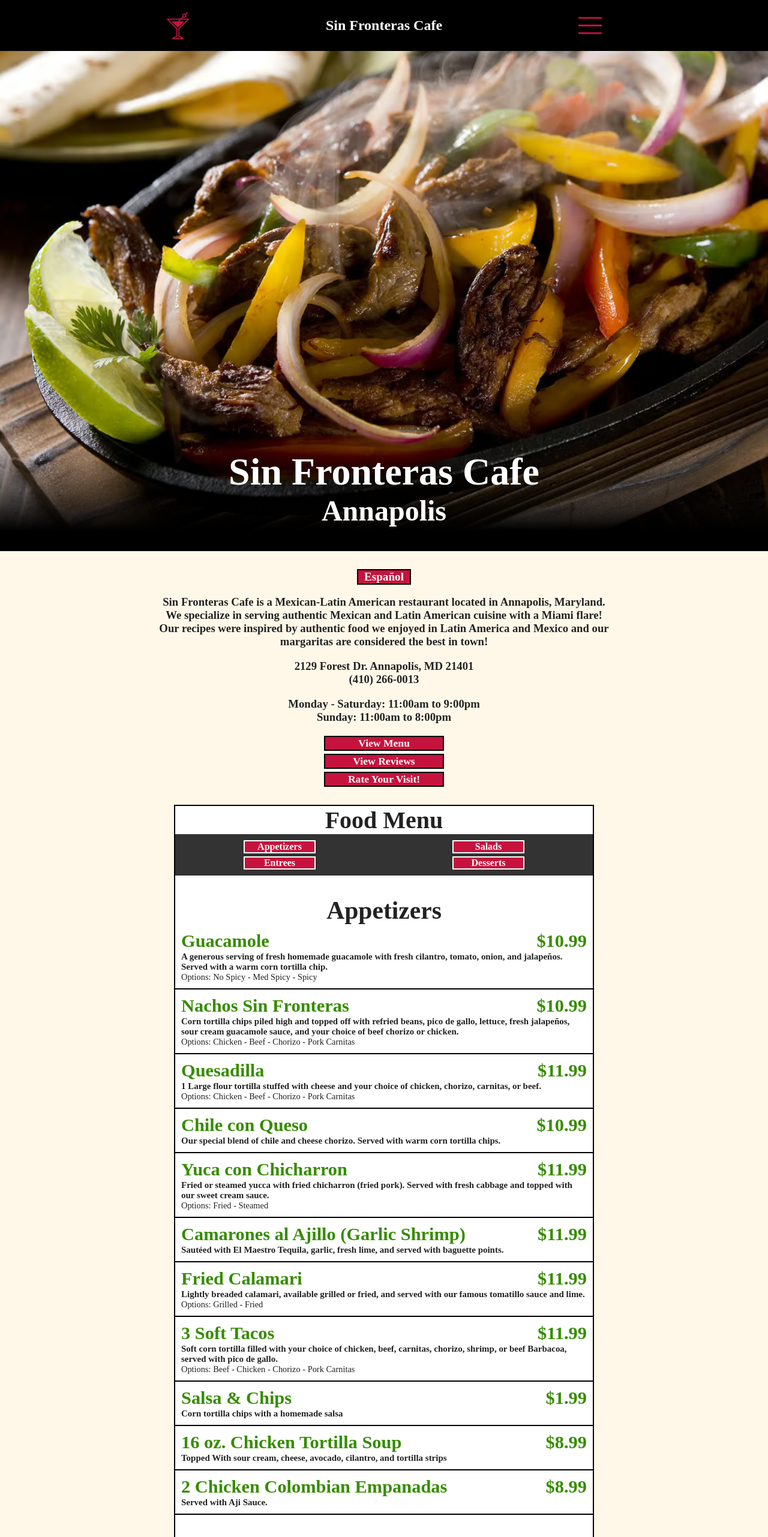
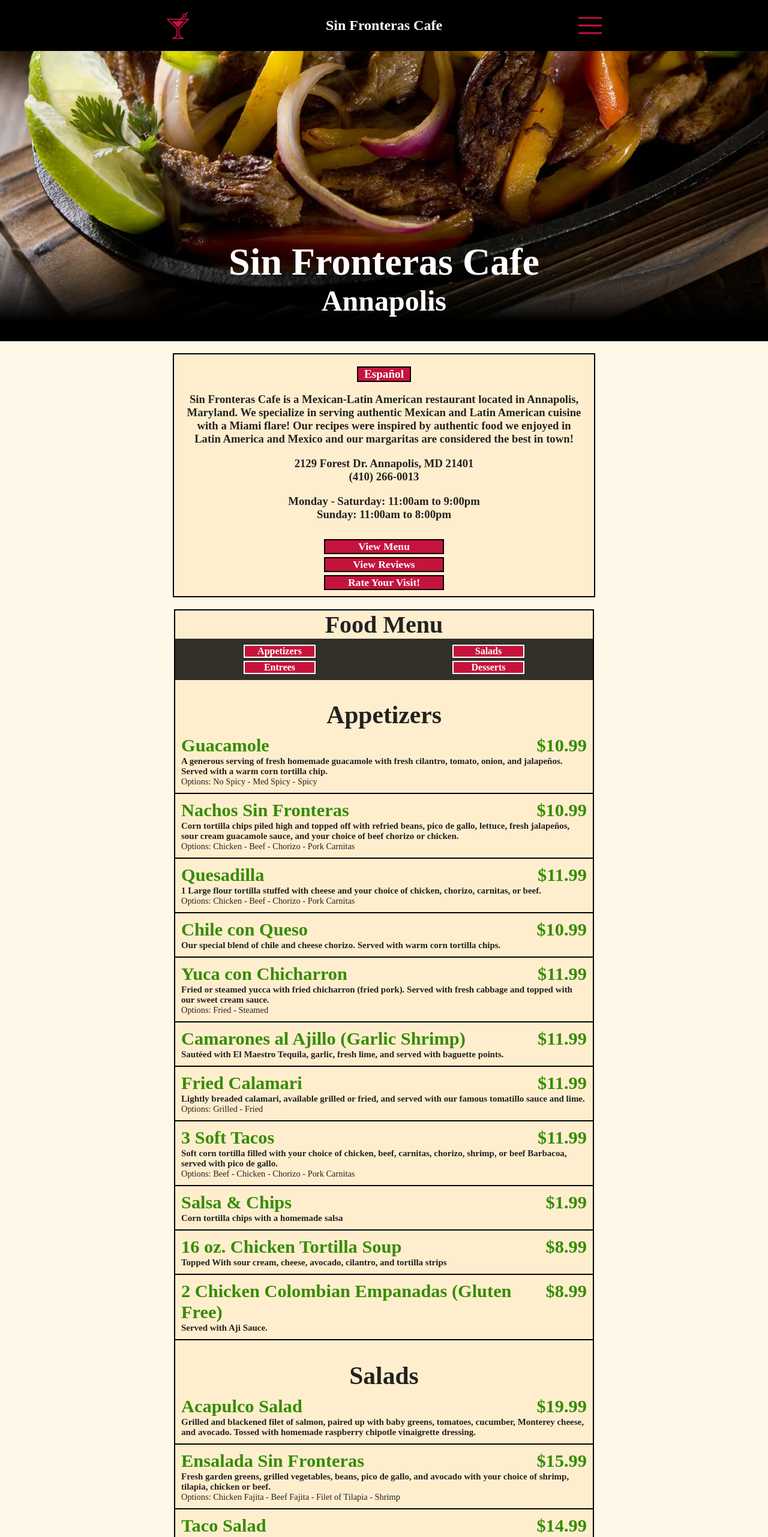
Before and after one commit to isaiahxs/Sin-Fronteras-Cafe, a React (Create React App) app: page / in a window 1280 px wide. Shown: the top 2563 px of the page at 60% size. Built offline with nearby package versions, Linux system fonts and the light colour scheme; a web font is replaced by a local one.

Commit message:
chose better colors for menus and testimonials - going to rework hero section

```diff
--- a/src/components/DrinksMenu/DrinksMenu.css
+++ b/src/components/DrinksMenu/DrinksMenu.css
@@ -1,5 +1,6 @@
 .drink-section {
-    background-color: #ffffff;
+    /* background-color: #ffffff; */
+    /* background-color: rgb(255, 238, 206); */
     border: 2px solid black;
     margin-top: 20px;
 }
--- a/src/components/FoodMenu/FoodMenu.css
+++ b/src/components/FoodMenu/FoodMenu.css
@@ -1,5 +1,6 @@
 .food-section {
-    background-color: #ffffff;
+    /* background-color: #ffffff; */
+    /* background-color: rgb(255, 238, 206); */
     /* background-color: #fffcf7; */
     /* background-color: #f6f1eb; */
     /* padding: 10px; */
--- a/src/components/FoodMenu/content.js
+++ b/src/components/FoodMenu/content.js
@@ -87,7 +87,7 @@ export const menuEnglishData = {
         },
         {
             // gluten free
-            name: "2 Chicken Colombian Empanadas",
+            name: "2 Chicken Colombian Empanadas (Gluten Free)",
             price: "$8.99",
             description: `Served with Aji Sauce.`,
             options: []
@@ -408,7 +408,7 @@ export const menuSpanishData = {
         },
         {
             // Sin gluten
-            name: "2 Empanadas Colombianas de Pollo",
+            name: "2 Empanadas Colombianas de Pollo (Sin Gluten)",
             price: "$8.99",
             description: `Servidas con Salsa Aji.`,
             options: []
--- a/src/components/Hero/Hero.css
+++ b/src/components/Hero/Hero.css
@@ -43,6 +43,7 @@
     display: flex;
     flex-direction: column;
     align-items: center;
+    padding: 10px;
 }
 
 .view-services-hero,
@@ -57,9 +58,17 @@
     margin-bottom: 5px;
 }
 
-@media screen and (min-width: 900px) {
+@media screen and (min-width: 950px) {
     .hero-information {
-        /* bottom: 300px; */
+        bottom: 150px;
+        margin-bottom: -150px;
+    }
+}
+
+@media screen and (min-width: 1250px) {
+    .hero-information {
+        bottom: 350px;
+        margin-bottom: -350px;
     }
 }
 
@@ -93,12 +102,12 @@
     flex-direction: column;
     align-items: center;
     text-align: center;
-    padding: 10px;
-    max-width: 800px;
+    /* padding: 10px; */
+    max-width: 700px;
     margin: auto;
-    /* background-color: white; */
-    /* border: 2px solid black; */
-    /* margin: 20px; */
+    background-color: rgb(255, 238, 206);
+    border: 2px solid black;
+    margin-top: 20px;
 }
 
 .welcome {
--- a/src/components/Hero/content.js
+++ b/src/components/Hero/content.js
@@ -18,7 +18,7 @@ export const spanishContent = {
     description2: 'Sin Fronteras Cafe es un restaurante Mexicano-Latino Americano localizado en Annapolis, Maryland. Nos especializamos en servir comida auténtica Mexicana y Latino Americana con un toque de Miami. Nuestras recetas fueron inspiradas por comida auténtica que disfrutamos en Latino América y México y nuestras margaritas son consideradas las mejores en la ciudad!',
     hours: 'Lunes - Sábado: 11:00am a 9:00pm',
     hoursSunday: 'Domingo: 11:00am a 8:00pm',
-    viewServices: 'Ver Servicios',
+    viewServices: 'Ver Menú',
     viewReviews: 'Ver Testimonios',
     leaveReview: '¡Califique su Visita!',
     contactHeading: 'Contáctenos'
--- a/src/components/Reviews/Reviews.css
+++ b/src/components/Reviews/Reviews.css
@@ -41,7 +41,9 @@
 .individual-testimonial {
     display: flex;
     flex-direction: column;
-    background-color: white;
+    /* background-color: white; */
+    /* background-color: rgb(255, 238, 206); */
+
     padding: 15px 20px;
     font-family: Karla, sans-serif;
     width: 200px;
--- a/src/index.css
+++ b/src/index.css
@@ -88,3 +88,12 @@ button:hover {
   font-family: 'Inknut Antiqua', serif;
   /* font-weight: lighter; */
 }
+
+.section-below-hero,
+.food-section,
+.drink-section,
+.individual-testimonial {
+  /* background-color: rgb(255, 245, 225) !important; */
+  background-color: rgb(255, 238, 206);
+
+}
```
